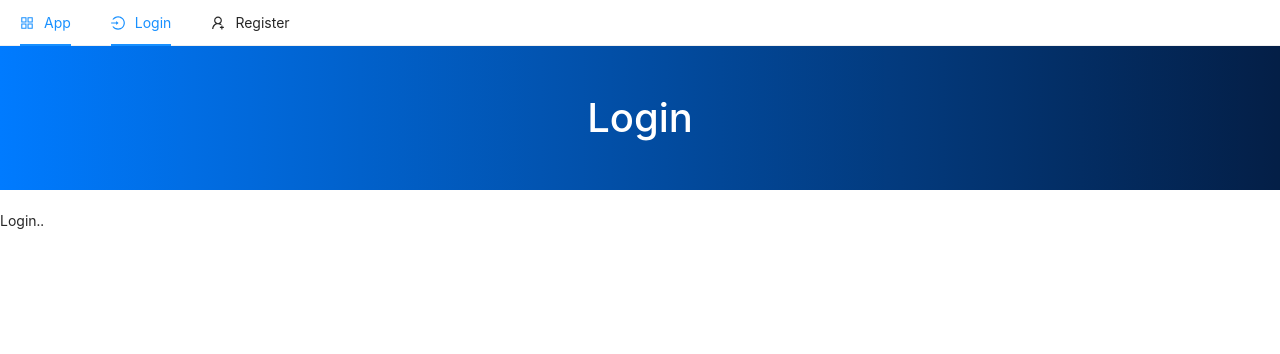
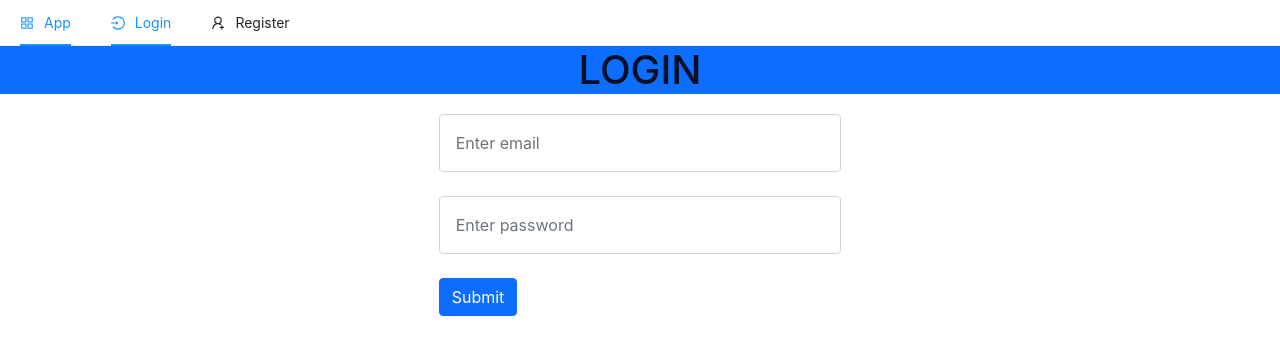
Before and after one commit to dipstech1/elearning-client, a Next.js app: page /login in a window 1280 px wide. Shown: the top 354 px of the page. Built offline with nearby package versions, Linux system fonts and the light colour scheme.

Commit message:
login UI api done

```diff
--- a/pages/login.js
+++ b/pages/login.js
@@ -1,11 +1,57 @@
+import { useState } from "react";
+import axios from 'axios'
+import { toast } from 'react-toastify';
 
 const login = () => {
-  return (
-    <>
-      <h1 className='navHeader text-center p-5 bg-primary text-white  square'>Login</h1>
-      <p>Login..</p>
-    </>
-  )
+    const [email, setEmail] = useState("");
+    const [password, setPassword] = useState("");
+
+    const handleSubmit = async (e) => {
+        e.preventDefault();
+        console.table({  email, password });
+        let res = await axios.post(`/api/login`,{email,password});
+        console.log(res)
+        if(res.data.error){
+            toast.error(res.data.error)
+        }
+        if(res.data.data){
+            toast.success("Login successfull")
+        }
+    };
+
+    return (
+        <>
+            <h1 className="jumbotron text-center bg-primary square">LOGIN</h1>
+
+            <div className="container col-md-4 offset-md-4 pb-5">
+                <form onSubmit={handleSubmit}>
+
+
+                    <input
+                        type="email"
+                        className="form-control mb-4 p-3"
+                        value={email}
+                        onChange={(e) => setEmail(e.target.value)}
+                        placeholder="Enter email"
+                        required
+                    />
+
+                    <input
+                        type="password"
+                        className="form-control mb-4 p-3"
+                        value={password}
+                        onChange={(e) => setPassword(e.target.value)}
+                        placeholder="Enter password"
+                        required
+                    />
+
+                    <button type="submit" className="btn btn-block btn-primary">
+                        Submit
+                    </button>
+                </form>
+            </div>
+        </>
+    );
 }
 
 export default login
```
